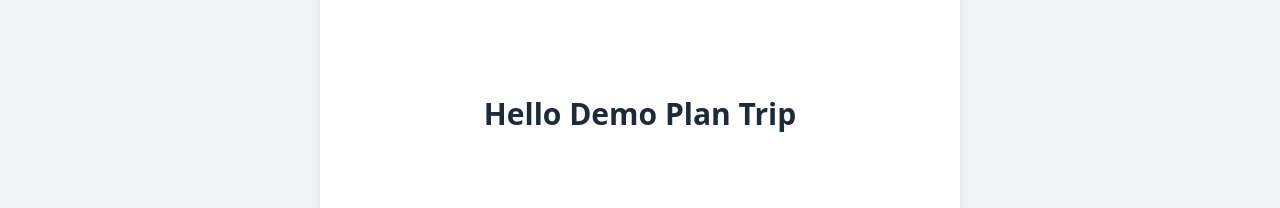
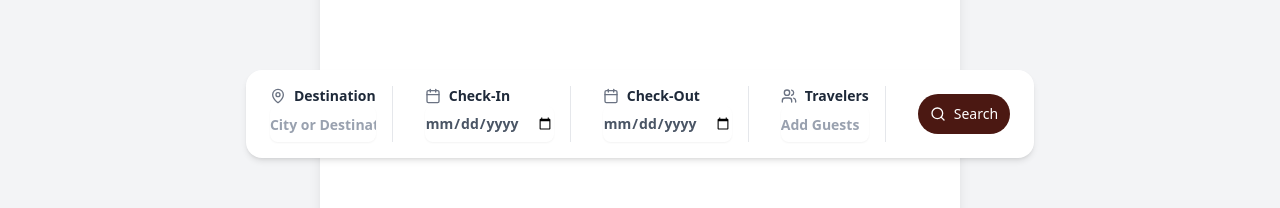
Before and after one commit to AI-TravelPlanner/Travel_Planner_Frontend, a React (Vite) app: page /plan-trip in a window 1280 px wide. Shown: the part 350-558 px from the top of the page. Built offline with nearby package versions, Linux system fonts and the light colour scheme; no server answers.

Commit message:
Added trip search bar component

```diff
--- a/src/plan-trip/PlanTrip.jsx
+++ b/src/plan-trip/PlanTrip.jsx
@@ -1,9 +1,11 @@
+import { TripSearchBar } from "./TripSearchBar";
+
 export default function DemoPlanTrip() {
   return (
     <div className="w-full h-screen flex items-center justify-center bg-gray-100">
       <div className="w-3/4 md:w-1/2 h-[60vh] bg-white rounded-2xl shadow-lg flex items-center justify-center">
         <h1 className="text-3xl font-bold text-gray-800">
-          Hello Demo Plan Trip
+          <TripSearchBar />
         </h1>
       </div>
     </div>
--- /dev/null
+++ b/src/plan-trip/TripSearchBar.jsx
@@ -0,0 +1,61 @@
+import React from "react"
+import { Input } from "@/components/ui/input"
+import { Button } from "@/components/ui/button"
+import { Calendar, MapPin, Users, Search } from "lucide-react"
+
+export const TripSearchBar = () => {
+    return (
+        <div className="flex items-center justify-between bg-white rounded-2xl shadow-md px-6 py-4 w-full max-w-5xl mx-auto space-x-4 backdrop-blur-sm">
+            {/* Destination */}
+            <div className="flex flex-col pr-4 border-r border-gray-200 flex-1">
+                <label className="font-semibold text-gray-800 text-sm flex items-center gap-2">
+                    <MapPin className="w-4 h-4 text-gray-500" /> Destination
+                </label>
+                <Input
+                    placeholder="City or Destination"
+                    className="border-none p-0 text-sm text-gray-600 placeholder:text-gray-400 focus-visible:ring-0 focus-visible:ring-offset-0"
+                />
+            </div>
+
+            {/* Check-In */}
+            <div className="flex flex-col px-4 border-r border-gray-200 flex-1">
+                <label className="font-semibold text-gray-800 text-sm flex items-center gap-2">
+                    <Calendar className="w-4 h-4 text-gray-500" /> Check-In
+                </label>
+                <Input
+                    type="date"
+                    className="border-none p-0 text-sm text-gray-600 placeholder:text-gray-400 focus-visible:ring-0 focus-visible:ring-offset-0"
+                />
+            </div>
+
+            {/* Check-Out */}
+            <div className="flex flex-col px-4 border-r border-gray-200 flex-1">
+                <label className="font-semibold text-gray-800 text-sm flex items-center gap-2">
+                    <Calendar className="w-4 h-4 text-gray-500" /> Check-Out
+                </label>
+                <Input
+                    type="date"
+                    className="border-none p-0 text-sm text-gray-600 placeholder:text-gray-400 focus-visible:ring-0 focus-visible:ring-offset-0"
+                />
+            </div>
+
+            {/* Travelers */}
+            <div className="flex flex-col px-4 border-r border-gray-200 flex-1">
+                <label className="font-semibold text-gray-800 text-sm flex items-center gap-2">
+                    <Users className="w-4 h-4 text-gray-500" /> Travelers
+                </label>
+                <Input
+                    placeholder="Add Guests"
+                    className="border-none p-0 text-sm text-gray-600 placeholder:text-gray-400 focus-visible:ring-0 focus-visible:ring-offset-0"
+                />
+            </div>
+
+            {/* Search Button */}
+            <div className="pl-4">
+                <Button className="bg-[#4b1812] hover:bg-[#3a120e] text-white font-medium rounded-full px-6 py-5 flex items-center gap-2">
+                    <Search className="w-4 h-4" /> Search
+                </Button>
+            </div>
+        </div>
+    )
+}
```
